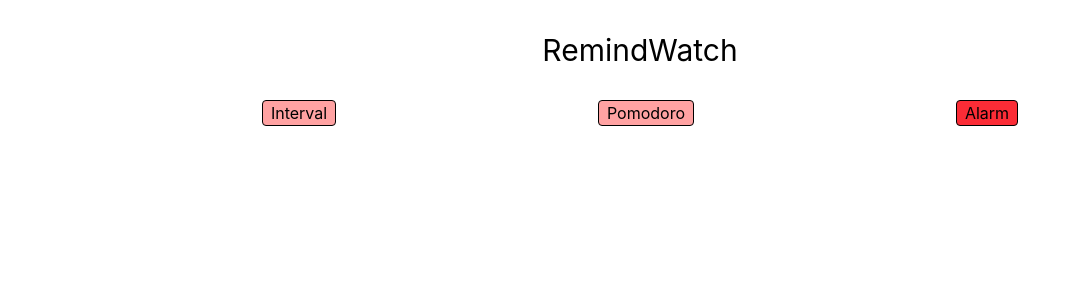
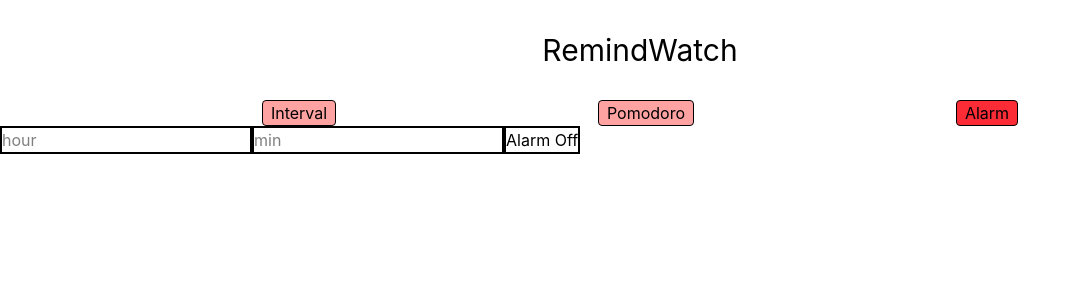
Before and after one commit to jamshidabduraxmonov/remindWatch, a React (Vite) app: page / in a window 1280 px wide. Both pictures are taken after a click on the button "Alarm". Shown: the top 300 px of the page, without its empty margins (0-1081 px from the left). Built offline with nearby package versions, Linux system fonts and the light colour scheme.

Commit message:
feat: implement the ui for the alarm controls

```diff
--- a/src/App.jsx
+++ b/src/App.jsx
@@ -23,8 +23,10 @@ export default function RemindWatch() {
 
   const [activeBtn, setActiveBtn] = useState("");
 
+  const [isAlarmPage, setIsAlarmPage] = useState(false);
   const [isAlarm, setIsAlarm] = useState(false);
-  const [wakeUp, setWakeUp] = useState({h: '12', m: '01'});
+  const [wakeUpH, setWakeUpH] = useState();
+  const [wakeUpM, setWakeUpM] = useState();
 
 
 
@@ -149,9 +151,11 @@ export default function RemindWatch() {
 
     useEffect(()=> {
       if(!isAlarm) return;
-      if( (Number(wakeUp.h) === hour) && (Number(wakeUp.m) === minute) ) {
+      if( (Number(wakeUpH) === hour) && (Number(wakeUpM) === minute) ) {
         intervalPlay();
       }
+      console.log("isAlarm: ", isAlarm);
+      console.log("Next alarm: ", wakeUpH, ":", wakeUpM);
     }, [minute])
 
 
@@ -172,11 +176,12 @@ export default function RemindWatch() {
       setIsAlarm(false);
     }
 
-    const runAlarm = () => {
-      setIsAlarm(true);
-      setIsPomodoro(false);
-      setIsInterval(false);
+    const runAlarmPage = () => {
+      setIsAlarmPage(true);
+      console.log("Alarm page: ", isAlarmPage);
     }
+
+
 
 
 
@@ -203,7 +208,7 @@ export default function RemindWatch() {
 
           <button className={`border-1 rounded-sm px-2 ${(activeBtn === "b1") ? 'bg-red-500' : 'bg-red-300'}`} onClick={()=> (runInterval(), setActiveBtn("b1"))} >Interval</button>
           <button className={`border-1 rounded-sm px-2 ${(activeBtn === "b2") ? 'bg-red-500' : 'bg-red-300'}`} onClick={()=>  (runPomodoro(), setActiveBtn("b2"))}>Pomodoro</button>
-          <button className={`border-1 rounded-sm px-2 ${(activeBtn === "b3") ? 'bg-red-500' : 'bg-red-300'}`} onClick={()=>  (runAlarm(), setActiveBtn("b3"))}>Alarm</button>
+          <button className={`border-1 rounded-sm px-2 ${(activeBtn === "b3") ? 'bg-red-500' : 'bg-red-300'}`} onClick={()=>  (runAlarmPage(), setActiveBtn("b3"))}>Alarm</button>
 
 
         </div>
@@ -238,9 +243,17 @@ export default function RemindWatch() {
         )}
 
 
-        { isAlarm && (
+        { isAlarmPage && (
           <div>
-
+              <input className="border-2" type="number" min="0" placeholder='hour' value={wakeUpH} onChange={(e)=> setWakeUpH(Number(e.target.value))} />
+              <input className="border-2" type="number" min="0" placeholder='min' value={wakeUpM} onChange={(e)=> setWakeUpM(Number(e.target.value))}/>
+              {
+                isAlarm ? (
+                  <button className="border-2" onClick={()=> setIsAlarm(false)}>Alarm On</button>
+                ) : (
+                  <button className="border-2" onClick={()=> setIsAlarm(true)}>Alarm Off </button>
+                )
+              }
           </div>
         )
 
```
